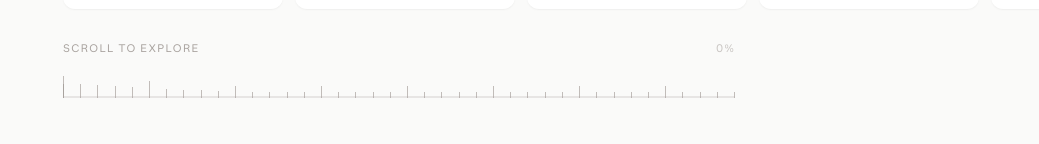
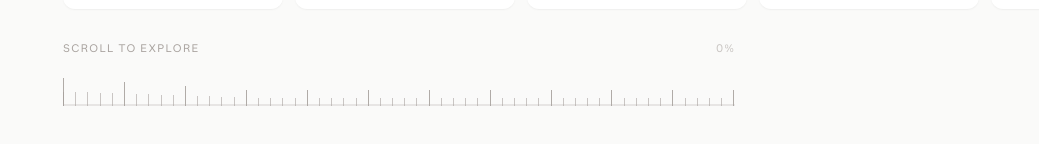
Before and after one commit to andrewwashuta/washuta-family, a Next.js app: page / in a window 1280 px wide. Shown: the part 608-752 px from the top of the page, without its empty margins (241-1280 px from the left). Built offline with nearby package versions, Linux system fonts and the light colour scheme.

Commit message:
Rebuild minimap with month majors and reactive ticks

```diff
--- a/app/components/YearInReview.tsx
+++ b/app/components/YearInReview.tsx
@@ -303,7 +303,8 @@ const GalleryCarousel = ({
 };
 
 export default function YearInReview() {
-  const TICK_COUNT = 40;
+  const MONTH_COUNT = YEAR_DATA.length;
+  const MINOR_PER_INTERVAL = 4; // ticks between major month stops
   const [selectedId, setSelectedId] = useState<string | null>(null);
   const [hoveredIndex, setHoveredIndex] = useState<number | null>(null);
   const [scrollProgress, setScrollProgress] = useState(0);
@@ -340,19 +341,38 @@ export default function YearInReview() {
     return () => window.removeEventListener('resize', updateMinimapWidth);
   }, []);
 
-  const getTickHeight = useCallback((index: number) => {
-    const baseHeight = index % 5 === 0 ? 12 : 6;
+  const tickPositions = React.useMemo(() => {
+    const ticks: Array<{ pos: number; type: 'major' | 'minor' }> = [];
+    for (let m = 0; m < MONTH_COUNT; m++) {
+      ticks.push({ pos: m / Math.max(1, MONTH_COUNT - 1), type: 'major' });
+      if (m < MONTH_COUNT - 1) {
+        for (let k = 1; k <= MINOR_PER_INTERVAL; k++) {
+          const pos = (m + k / (MINOR_PER_INTERVAL + 1)) / Math.max(1, MONTH_COUNT - 1);
+          ticks.push({ pos, type: 'minor' });
+        }
+      }
+    }
+    return ticks;
+  }, [MONTH_COUNT]);
+
+  const getTickHeight = useCallback((pos: number, type: 'major' | 'minor') => {
+    const baseHeight = type === 'major' ? 16 : 8;
     if (minimapWidth === 0) return baseHeight;
-    const tickX = (index / (TICK_COUNT - 1)) * minimapWidth;
+    const tickX = pos * minimapWidth;
     const indicatorX = scrollProgress * minimapWidth;
     const pointerDistance = minimapMouseX === null ? Infinity : Math.abs(minimapMouseX - tickX);
     const indicatorDistance = Math.abs(indicatorX - tickX);
     const influence = Math.max(
       0,
-      Math.max(1 - pointerDistance / 120, 1 - indicatorDistance / 160)
+      Math.max(1 - pointerDistance / 140, 1 - indicatorDistance / 180)
     );
-    return baseHeight + influence * (index % 5 === 0 ? 10 : 8);
-  }, [minimapMouseX, minimapWidth, scrollProgress, TICK_COUNT]);
+    const boost = type === 'major' ? 12 : 6;
+    return baseHeight + influence * boost;
+  }, [minimapMouseX, minimapWidth, scrollProgress]);
+
+  const getTickOpacity = useCallback((type: 'major' | 'minor') => {
+    return type === 'major' ? 0.9 : 0.6;
+  }, []);
 
   useEffect(() => {
     if (selectedId) {
@@ -472,7 +492,7 @@ export default function YearInReview() {
           </div>
           <div
             ref={minimapRef}
-            className="mt-3 relative h-8 flex items-end"
+            className="mt-4 relative h-9 flex items-end select-none"
             role="progressbar"
             aria-label="Scroll position"
             aria-valuemin={0}
@@ -494,11 +514,15 @@ export default function YearInReview() {
           >
             <div className="absolute inset-x-0 bottom-1 h-[2px] bg-[var(--border-subtle)] rounded-full" />
             <div className="absolute inset-x-0 bottom-1 flex items-end justify-between pointer-events-none">
-              {Array.from({ length: TICK_COUNT }).map((_, index) => (
+              {tickPositions.map((tick, index) => (
                 <div
                   key={`tick-${index}`}
-                  className="w-[1px] bg-[var(--text-muted)] transition-[height] duration-150 ease-out opacity-70"
-                  style={{ height: getTickHeight(index) }}
+                  className="w-[1px] transition-[height] duration-150 ease-out"
+                  style={{
+                    height: getTickHeight(tick.pos, tick.type),
+                    backgroundColor: 'var(--text-muted)',
+                    opacity: getTickOpacity(tick.type),
+                  }}
                 />
               ))}
             </div>
```
